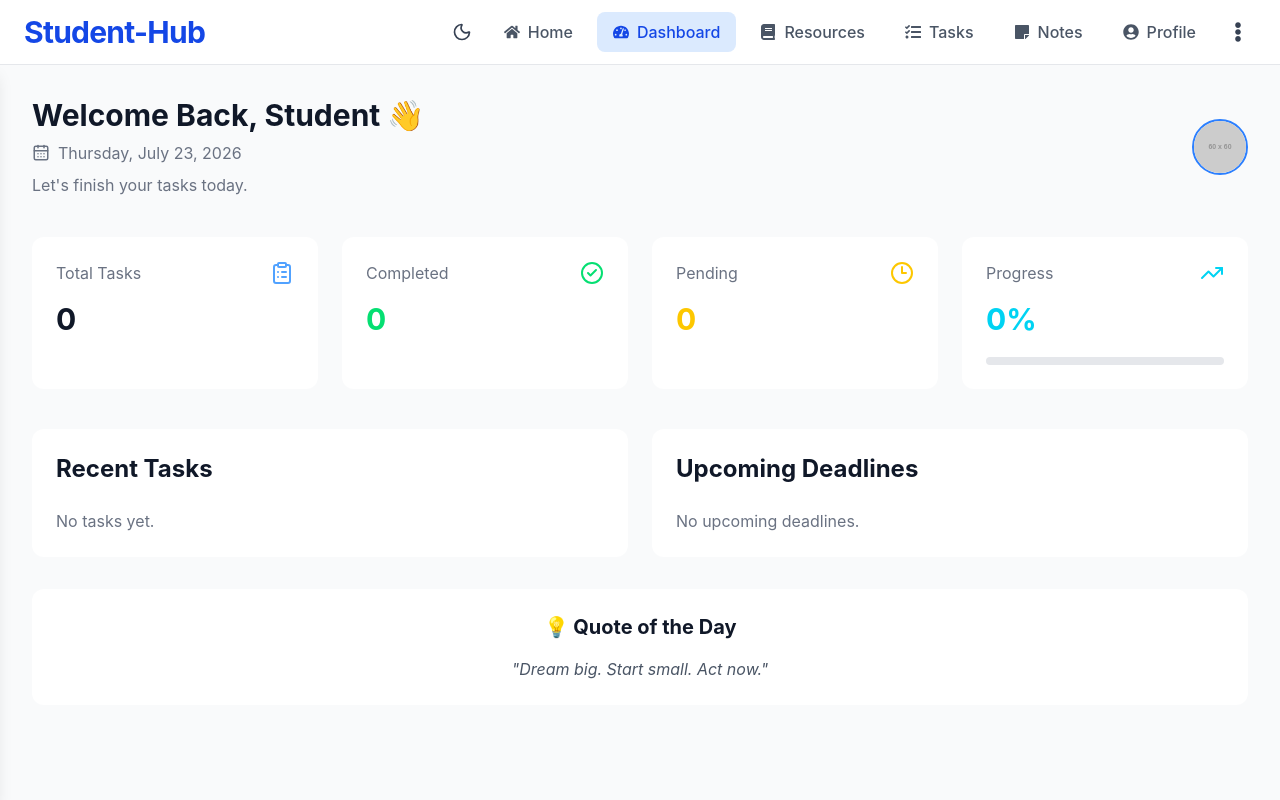
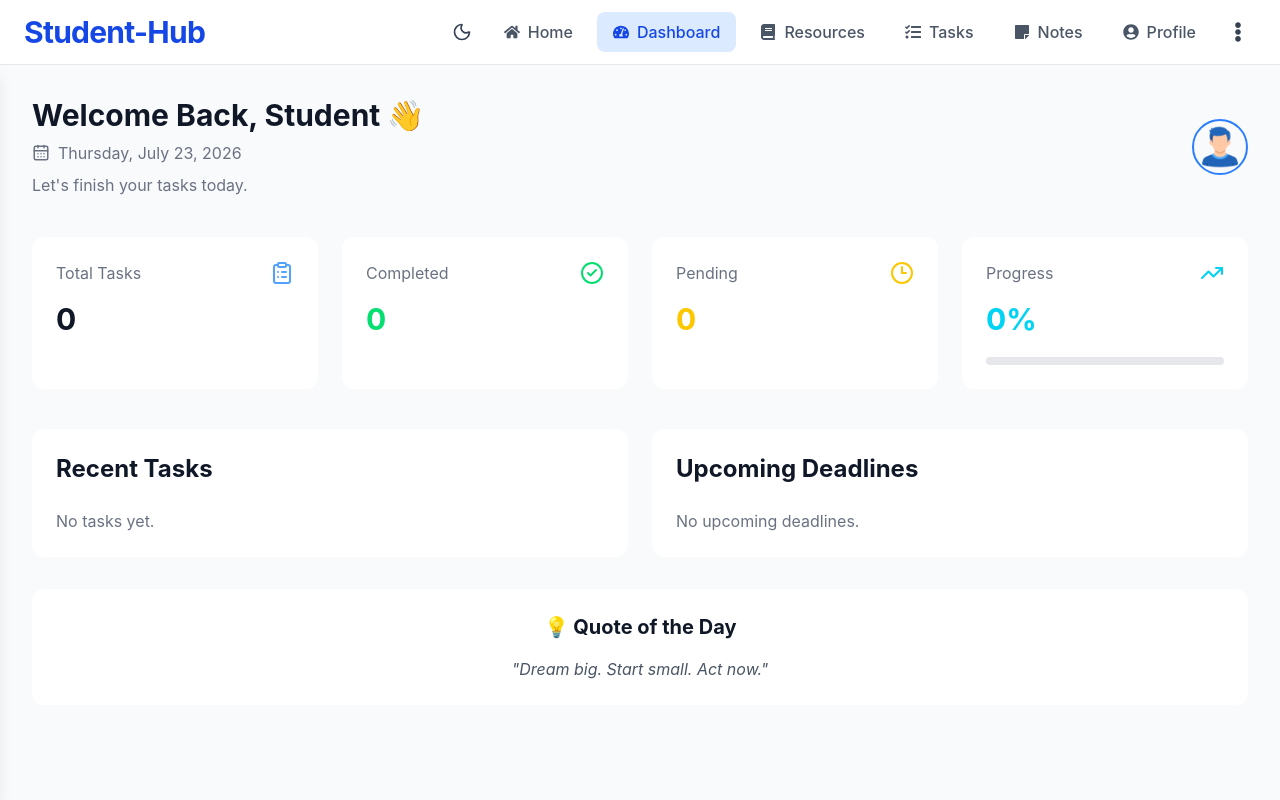
Before and after one commit to AhmedHassan-Ahmed/student-hub, a React (Vite) app: page /dashboard in a window 1280 px wide. Shown: the top 800 px of the page. Built offline with nearby package versions, Linux system fonts and the light colour scheme.

Commit message:
improve profile pic to avatar

```diff
--- a/src/pages/Dashboard.jsx
+++ b/src/pages/Dashboard.jsx
@@ -5,7 +5,8 @@ import {
   Clock3,
   TrendingUp,
 } from "lucide-react";
-import { use, useEffect, useState } from "react";
+import avatar from "../assets/images/avatar.png";
+import { useEffect, useState } from "react";
 import quotes from "../data/quotes";
 import PagesFooter from "../components/PagesFooter";
 function Dashboard() {
@@ -16,7 +17,11 @@ function Dashboard() {
       setUser(savedUser);
     }
   }, []);
-  const tasks = JSON.parse(localStorage.getItem("Tasks")) || [];
+  const [tasks, setTasks] = useState([]);
+  useEffect(() => {
+    const storedTasks = JSON.parse(localStorage.getItem("Tasks")) || [];
+    setTasks(storedTasks);
+  }, []);
   const totalTasks = tasks.length;
   const completedTasks = tasks.filter((task) => task.completed).length;
   const pendingTasks = tasks.filter((task) => !task.completed).length;
@@ -54,7 +59,7 @@ function Dashboard() {
               </p>
             </div>
             <img
-              src={user?.image || "https://placehold.co/60x60"}
+              src={user?.image || avatar}
               alt="profile"
               className="hidden md:block w-14 h-14 rounded-full object-cover border-2 border-blue-500"
             ></img>
```
Also changed, not shown: src/assets/images/avatar.png (added).
